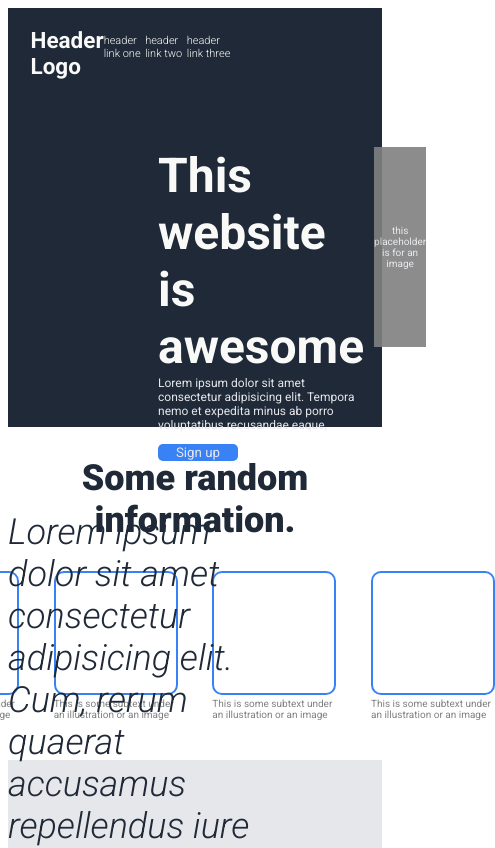
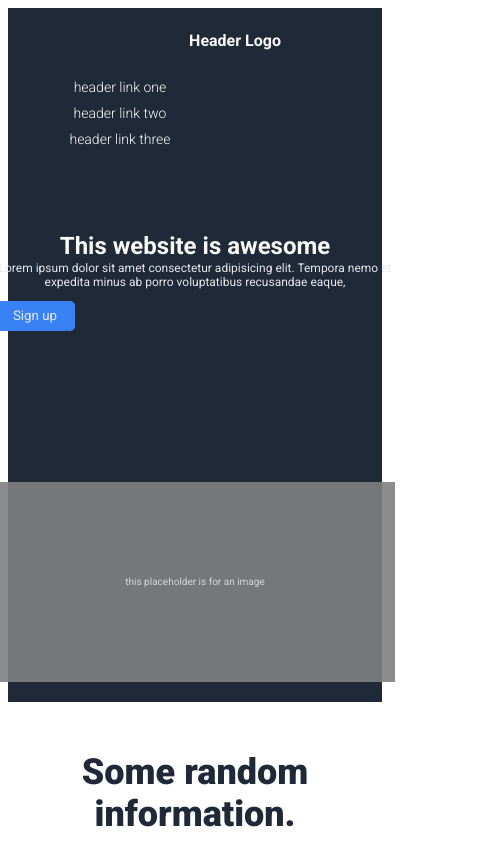
Before and after one commit to Oraelys/New-Class-Repository, a plain HTML site: page Code Along/Landing page.html in a window 390 px wide. Shown: the top 848 px of the page, 495 px wide, since content can reach past the window. Drawn offline with Linux system fonts and the light colour scheme.

Commit message:
17/03/2025

```diff
--- a/Code Along/Landing page.html
+++ b/Code Along/Landing page.html
@@ -5,12 +5,14 @@
     <meta charset="UTF-8">
     <meta name="viewport" content="width=device-width, initial-scale=1.0">
     <title>Document</title>
+
     <link rel="stylesheet" href="Landing.css">
     <link rel="preconnect" href="https://fonts.googleapis.com">
     <link rel="preconnect" href="https://fonts.gstatic.com" crossorigin>
     <link
         href="https://fonts.googleapis.com/css2?family=Poppins:ital,wght@0,100;0,200;0,300;0,400;0,500;0,600;0,700;0,800;0,900;1,100;1,200;1,300;1,400;1,500;1,600;1,700;1,800;1,900&family=Roboto:ital,wght@0,100..900;1,100..900&display=swap"
         rel="stylesheet">
+    <link rel="stylesheet" href="mediaqueries.css">
     <!-- <link rel="stylesheet" href="landing page media queries.css"> -->
 </head>
 
@@ -75,13 +77,11 @@
 
     </section>
     <blockquote class="quote">
-
         <p class="text-box">
             Lorem ipsum dolor sit amet consectetur adipisicing elit. Cum, rerum quaerat accusamus repellendus iure amet
             at porro fuga, repudiandae quia voluptatum explicabo a architecto alias deserunt facere. Quasi, assumenda.
             Sit.
         </p>
-
         <div class="author">-Thor, God of Thunder</div>
     </blockquote>
 </body>
--- a/Code Along/Landing.css
+++ b/Code Along/Landing.css
@@ -6,11 +6,12 @@
     display: flex;
     justify-content: space-between;
     background-color: #1f2937;
-    font-size: 15px;
+    font-size: 1.25em;
+    padding: 20px;
 }
 
 .logo {
-    margin-left: 150px;
+    margin-left: 5em;
     color: #f9faf8;
 }
 
@@ -69,6 +70,9 @@
 
 .sec-1 {
     display: flex;
+    justify-content: space-between;
+    align-items: center;
+    padding: 20px;
     margin-top: 50px;
 }
 
@@ -88,8 +92,17 @@
     opacity: 100%;
 }
 
+.info {
+    margin: 10px;
+    width: 200px;
+}
+
+.Middle {
+    text-align: center;
+    padding: 20px;
+}
+
 .Middle .info {
-    /* display: flex; */
     justify-self: center;
 }
 
@@ -113,7 +126,6 @@
     width: 120px;
     font-size: 10px;
     color: gray;
-    justify-content: center;
     margin-top: 3px;
 }
 
@@ -122,7 +134,7 @@
     justify-content: space-between;
     width: 600px;
     justify-self: center;
-    margin-bottom: 30px;
+    margin: 0 auto 30px auto;
 }
 
 .quote {
@@ -131,13 +143,11 @@
     height: 300px;
     background-color: #e5e7eb;
     margin: 0px;
-
     justify-content: center;
     align-items: center;
 }
 
 .quote .text-box {
-
     font-style: italic;
     font-weight: 300;
     color: #1f2937;
@@ -150,11 +160,3 @@
     justify-self: flex-end;
     align-self: flex-end;
 }
-
-
-@media (max-width:400px) {
-    .logo {
-        margin-left: 1em;
-    }
-
-}
--- /dev/null
+++ b/Code Along/mediaqueries.css
@@ -0,0 +1,118 @@
+/* Default styles for larger screens */
+body {
+    font-family: 'Roboto', sans-serif;
+}
+
+.logo {
+    color: #f9faf8;
+}
+
+/* Media query for screens up to 800px */
+@media screen and (max-width: 800px) {
+    .header {
+        display: flex;
+        flex-direction: column;
+        align-items: center;
+        text-align: center;
+    }
+
+    .nav {
+        display: flex;
+        flex-direction: column;
+        align-items: center;
+        margin-top: 10px;
+    }
+
+    .nav a {
+        margin: 5px 0;
+    }
+
+    .sec-1 {
+        display: flex;
+        flex-direction: column;
+        text-align: center;
+        padding: 20px;
+    }
+
+    .left-side,
+    .right-side {
+        width: 100%;
+    }
+
+    .articles {
+        display: flex;
+        flex-direction: column;
+        align-items: center;
+        width: 100%;
+        gap: 20px;
+    }
+
+    .quote {
+        padding: 20px;
+        text-align: center;
+    }
+
+    .quote .text-box {
+        font-size: 20px;
+    }
+}
+
+/* Media query for screens up to 400px */
+@media screen and (max-width: 400px) {
+    .sec-1 {
+        display: flex;
+
+    }
+
+    .header {
+        padding: 10px;
+        display: flex;
+        flex-direction: column;
+        align-items: center;
+    }
+
+    .logo {
+        font-size: 16px;
+    }
+
+    .nav {
+        display: flex;
+        flex-direction: column;
+        align-items: center;
+        width: 100%;
+    }
+
+    .nav a {
+        display: block;
+        margin: 5px 0;
+        font-size: 14px;
+    }
+
+    .sec-1 h1 {
+        font-size: 1.5em;
+
+    }
+
+    .sec-1 .left-side {
+        display: flex;
+        flex-wrap: wrap;
+        flex-direction: column;
+    }
+
+    .left-side,
+    .right-side {
+        width: 400px;
+        text-align: center;
+        margin: 0px 20px 0px 20px;
+    }
+
+    .info {
+        width: 100%;
+    }
+
+    .quote {
+        padding: 15px;
+        text-align: center;
+        font-size: 14px;
+    }
+}
```
Also changed, not shown: Code Along/Tailwind intro.html (added, +49 -0 lines), Code Along/landing page media queries.css (deleted).
